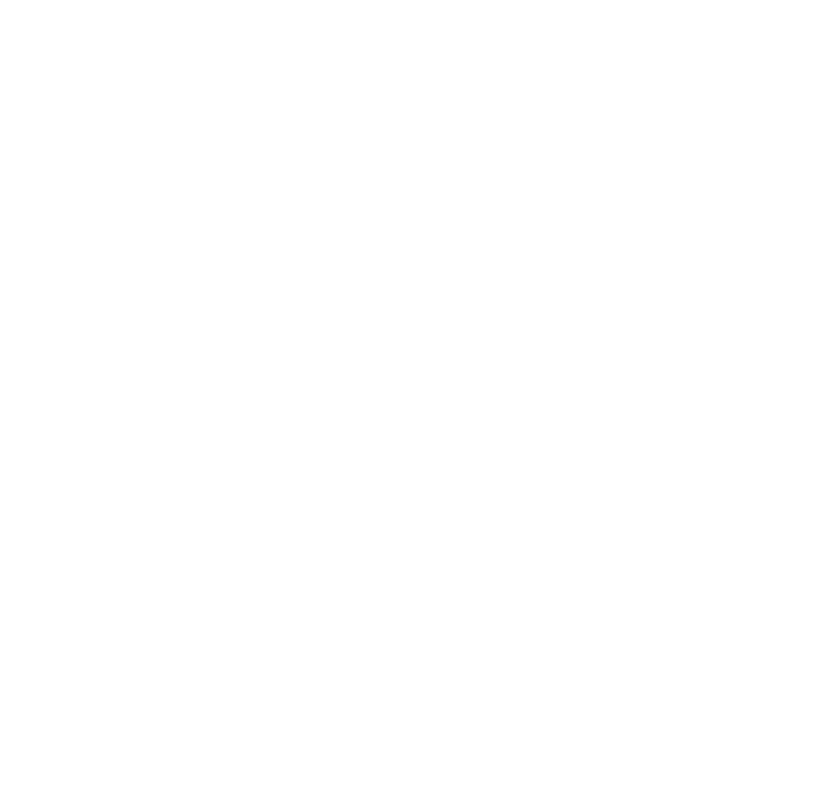
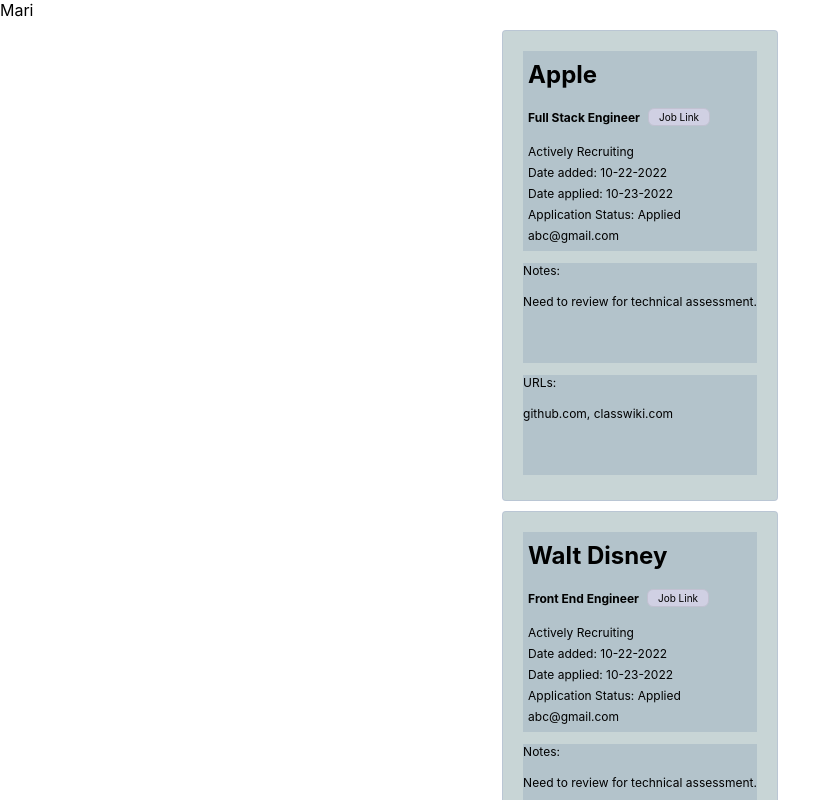
Before and after one commit to maripd/jobtracker_frontend, a React (Create React App) app in the folder client/: page /jobDetails in a window 1280 px wide. Before the commit this address had no page. Shown: the top 800 px of the page, without its empty margins (0-840 px from the left). Built offline with nearby package versions, Linux system fonts and the light colour scheme.

Commit message:
added jobDetail:id page

```diff
--- a/client/src/App.css
+++ b/client/src/App.css
@@ -60,24 +60,24 @@
 
 
 .reminders-box {
-  display: flex;
-  margin: 0 auto;
-  justify-content: center;
+  margin: 0 3%;
 }
 
 
 .reminders-container {
+  margin: 10px;
   background-color: #C8D5D6;
   text-align: center;
   border-radius: 5px;
-  margin: 30px 20px;
-  padding: 20px;
 }
 
 .jobdetails-container {
   display: flex;
+  margin: 0 auto;
   list-style-type: none;
-  font-size: 8px;
-  width: 300px;
-  justify-content: left;
+  justify-content: space-between;
 }
+
+p {
+ font-size: 12px;
+}
--- a/client/src/App.js
+++ b/client/src/App.js
@@ -1,4 +1,5 @@
 import Home from './pages/Home'
+import JobDetails from './pages/JobDetails'
 import { Routes, Route } from 'react-router-dom'
 
 const App = () => {
@@ -7,13 +8,17 @@ const App = () => {
       {/* <p>Hello</p> */}
       <Routes>
         <Route path="/" element={<Home />} />
-        {/* <Route path="/createPage" element={<CreatePage />} />
-        <Route path="/editPage" element={<JobDetails />} />
-        <Route path="/jobDetails/:id" element={<SignUpPage />} />
-        <Route path="/signUp" element={<EditPage />} /> */}
+        <Route path="/jobDetails" element={<JobDetails />} />
       </Routes>
     </div>
   )
 }
 
 export default App
+
+{
+  /* <Route path="/createPage" element={<CreatePage />} />
+
+        <Route path="/jobDetails/:id" element={<SignUpPage />} />
+        <Route path="/signUp" element={<EditPage />} /> */
+}
--- /dev/null
+++ b/client/src/pages/JobDetails.css
@@ -0,0 +1,75 @@
+.main-container {
+  display: flex;
+  flex-direction: column;
+
+}
+
+.jobdetails-container {
+  display: flex;
+  justify-content: center;
+}
+
+.secondmain-container {
+  border: 1px solid rgba(182, 194, 212, 0.767);
+  margin: 10px auto;
+  padding: 20px;
+  border-radius: 4px;
+  background-color: #c8d5d6;
+}
+
+.titlelink-container {
+  display: flex;
+  align-items: center;
+}
+
+.job-link {
+  padding: 2px 10px;
+  border: 1px solid rgb(193, 193, 209);
+  background-color: rgb(208, 208, 227);
+  height: 12px;
+  margin-left: 8px;
+  border-radius: 6px;
+  font-size: 10px;
+
+}
+
+.job-title {
+ font-size: 12px;
+}
+
+.span-container {
+  display: flex;
+  flex-direction: column;
+}
+
+
+span {
+  font-size: 12px;
+  margin: 3px 0;
+}
+
+
+.notes-container {
+  height: 100px;
+  margin: 10px auto;
+  width: 100%;
+  background-color: #b3c3cb;
+}
+
+.url-container {
+
+  height: 100px;
+  margin: 5px auto;
+  background-color: #b3c3cb;
+}
+
+
+.topsection {
+  background-color: #b3c3cb;
+  padding: 5px;
+}
+
+
+.companyname {
+  margin: 2% auto;
+}
--- /dev/null
+++ b/client/src/pages/JobDetails.js
@@ -0,0 +1,100 @@
+import JobDetailsCss from './JobDetails.css'
+
+const AllJobsData = [
+  {
+    companyName: 'Apple',
+    jobTitle: 'Full Stack Engineer',
+    hiringStatus: 'Actively Recruiting',
+    jobDateAdded: '10-22-2022',
+    dateApplied: '10-23-2022',
+    applicationStatus: 'Applied',
+    contactEmail: 'abc@gmail.com',
+    notes: 'Need to review for technical assessment.',
+    urls: 'github.com, classwiki.com'
+  },
+  {
+    companyName: 'Walt Disney',
+    jobTitle: 'Front End Engineer',
+    hiringStatus: 'Actively Recruiting',
+    applicationStatus: 'Applied',
+    jobDateAdded: '10-22-2022',
+    dateApplied: '10-23-2022',
+    applicationStatus: 'Applied',
+    contactEmail: 'abc@gmail.com',
+    notes: 'Need to review for technical assessment.',
+    urls: 'github.com, classwiki.com'
+  },
+  {
+    companyName: 'Netflix',
+    jobTitle: 'Back End Engineer',
+    hiringStatus: 'Actively Recruiting',
+    applicationStatus: 'Applied',
+    jobDateAdded: '10-22-2022',
+    dateApplied: '10-23-2022',
+    applicationStatus: 'Applied',
+    contactEmail: 'abc@gmail.com',
+    notes: 'Need to review for technical assessment.',
+    urls: 'github.com, classwiki.com'
+  },
+  {
+    companyName: 'Google',
+    jobTitle: 'Full Stack Engineer',
+    hiringStatus: 'Actively Recruiting',
+    applicationStatus: 'Applied',
+    jobDateAdded: '10-22-2022',
+    dateApplied: '10-23-2022',
+    applicationStatus: 'Applied',
+    contactEmail: 'abc@gmail.com',
+    notes: 'Need to review for technical assessment.',
+    urls: 'github.com, classwiki.com'
+  }
+]
+
+const JobDetails = (props) => {
+  return (
+    <div>
+      <header>Mari</header>
+      <div className="main-container">
+        <div class="jobdetails-container">
+          <section>
+            {AllJobsData.map((jobDetailItem) => {
+              console.log(jobDetailItem)
+              return (
+                <div className="secondmain-container">
+                  <div className="topsection">
+                    <h2 className="companyname">{jobDetailItem.companyName}</h2>
+                    <div className="titlelink-container">
+                      <h4 className="job-title">{jobDetailItem.jobTitle}</h4>
+                      <div className="job-link">Job Link</div>
+                    </div>
+                    <div className="span-container">
+                      <span>{jobDetailItem.hiringStatus}</span>
+                      <span>Date added: {jobDetailItem.jobDateAdded}</span>
+                      <span>Date applied: {jobDetailItem.dateApplied}</span>
+                      <span>
+                        Application Status: {jobDetailItem.applicationStatus}
+                      </span>
+                      <span>{jobDetailItem.contactEmail}</span>
+                    </div>
+                  </div>
+
+                  <div className="notes-container">
+                    <p>Notes:</p>
+                    <span>{jobDetailItem.notes}</span>
+                  </div>
+
+                  <div className="url-container">
+                    <p>URLs:</p>
+                    <span>{jobDetailItem.urls}</span>
+                  </div>
+                </div>
+              )
+            })}
+          </section>
+        </div>
+      </div>
+    </div>
+  )
+}
+
+export default JobDetails
```
Also changed, not shown: client/src/components/JobDetails.js (deleted), client/src/pages/JobDetailsPage.js (deleted), 2 other files (tests, documents, lock files or other folders).
